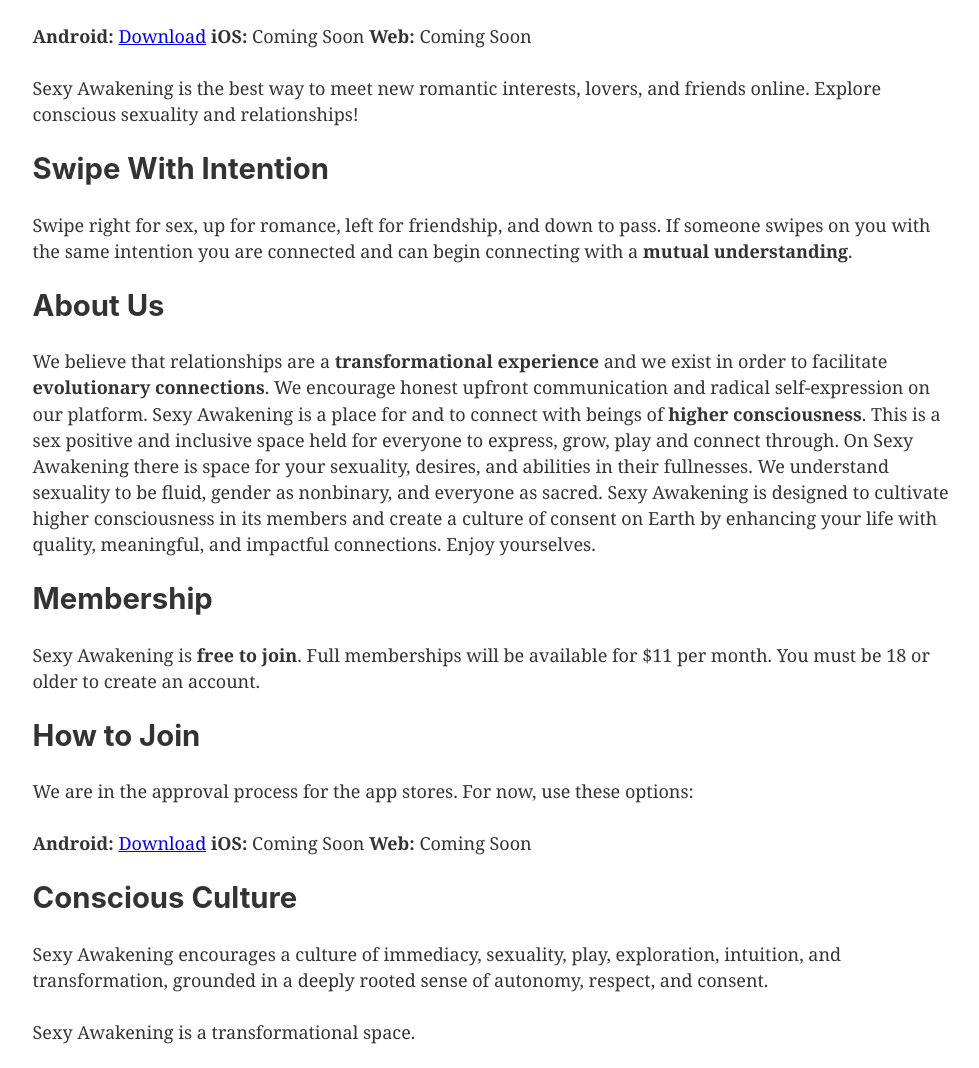
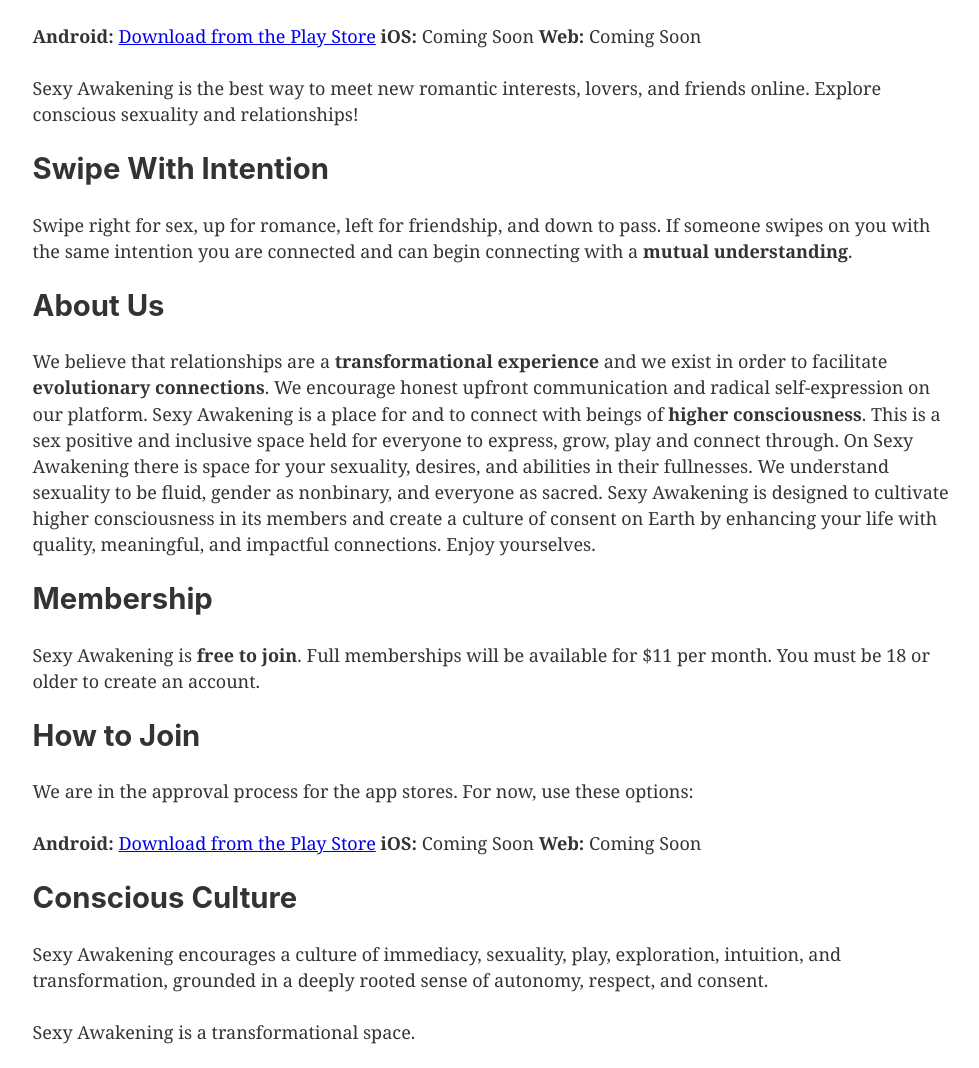
Before and after one commit to russjwells/sexy-awakening-website-2, a Gatsby site: page / in a window 1280 px wide. Shown: the part 212-1280 px from the top of the page, without its empty margins (147-1126 px from the left). Built offline with nearby package versions, Linux system fonts and the light colour scheme; Gatsby itself is replaced by a stand-in of ours.

Commit message:
google play url

```diff
--- a/src/pages/index.js
+++ b/src/pages/index.js
@@ -8,7 +8,7 @@
 const IndexPage = () => (
   <Layout>
     <SEO title="Home" />
-    <p><b>Android: </b><a href="https://www.dropbox.com/s/n64kjccamwvdskr/sexy-awakening-37b1ca825ea14c1e908228f5ebfbcf4b-signed.apk?dl=1">Download</a> <b>iOS: </b>Coming Soon <b>Web: </b>Coming Soon</p>
+    <p><b>Android: </b><a href="https://play.google.com/store/apps/details?id=com.DigitalHyperspace.SexyAwakening">Download from the Play Store</a> <b>iOS: </b>Coming Soon <b>Web: </b>Coming Soon</p>
     <p>Sexy Awakening is the best way to meet new romantic interests, lovers, and friends online. Explore conscious sexuality and relationships!</p>
     <h2>Swipe With Intention</h2>
     <p>Swipe right for sex, up for romance, left for friendship, and down to pass. If someone swipes on you with the same intention you are connected and can begin connecting with a <b>mutual understanding</b>.</p>
@@ -18,7 +18,7 @@
     <p>Sexy Awakening is <b>free to join</b>. Full memberships will be available for $11 per month. You must be 18 or older to create an account.</p>
     <h2>How to Join</h2>
     <p>We are in the approval process for the app stores. For now, use these options:</p>
-    <p><b>Android: </b><a href="https://www.dropbox.com/s/n64kjccamwvdskr/sexy-awakening-37b1ca825ea14c1e908228f5ebfbcf4b-signed.apk?dl=1">Download</a> <b>iOS: </b>Coming Soon <b>Web: </b>Coming Soon</p>
+    <p><b>Android: </b><a href="https://play.google.com/store/apps/details?id=com.DigitalHyperspace.SexyAwakening">Download from the Play Store</a> <b>iOS: </b>Coming Soon <b>Web: </b>Coming Soon</p>
     {/*<p>iPhone users download the app <a href="https://testflight.apple.com/join/A52QNb4b">here</a>. Android users can download the App in the <a href="https://play.google.com/store/apps/details?id=com.DigitalHyperspace.SexyAwakening">Play Store.</a></p>*/}
     <h2>Conscious Culture</h2>
     <p>Sexy Awakening encourages a culture of immediacy, sexuality, play, exploration, intuition, and transformation, grounded in a deeply rooted sense of autonomy, respect, and consent.</p>
```
